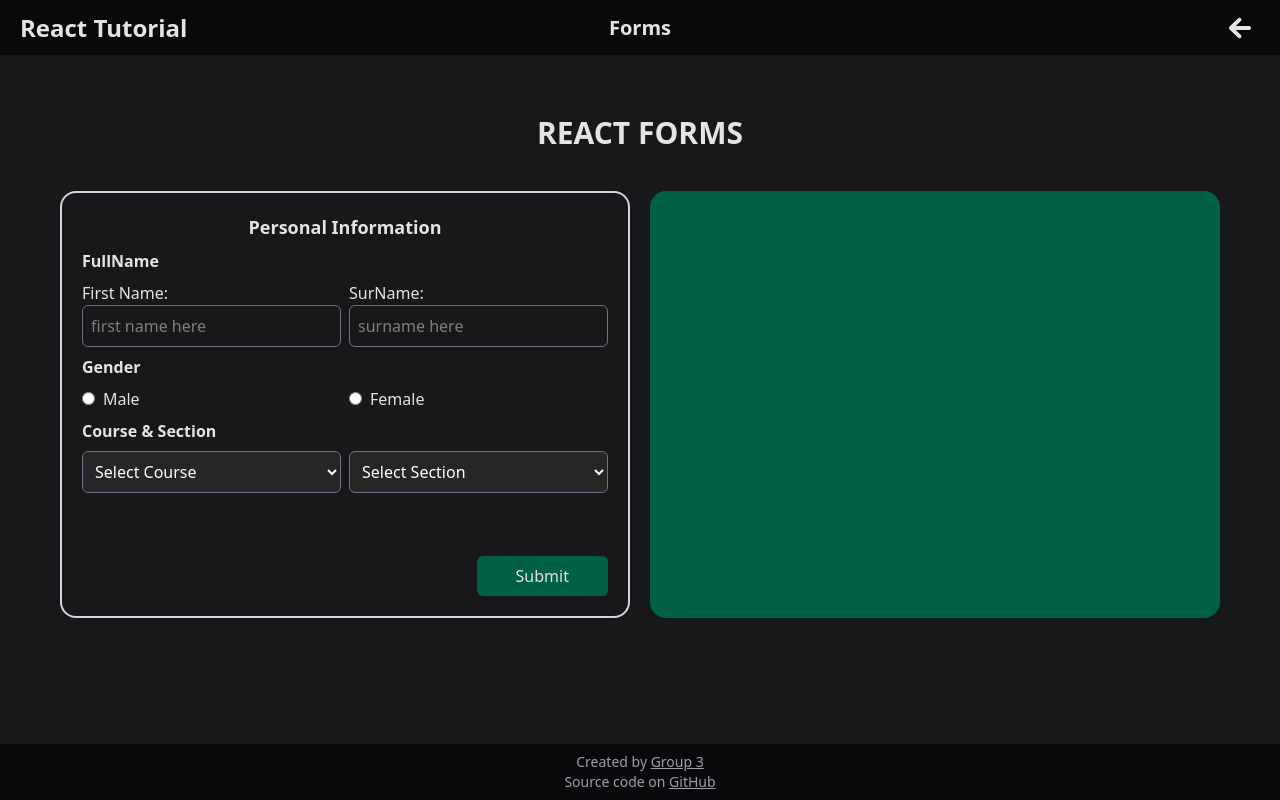
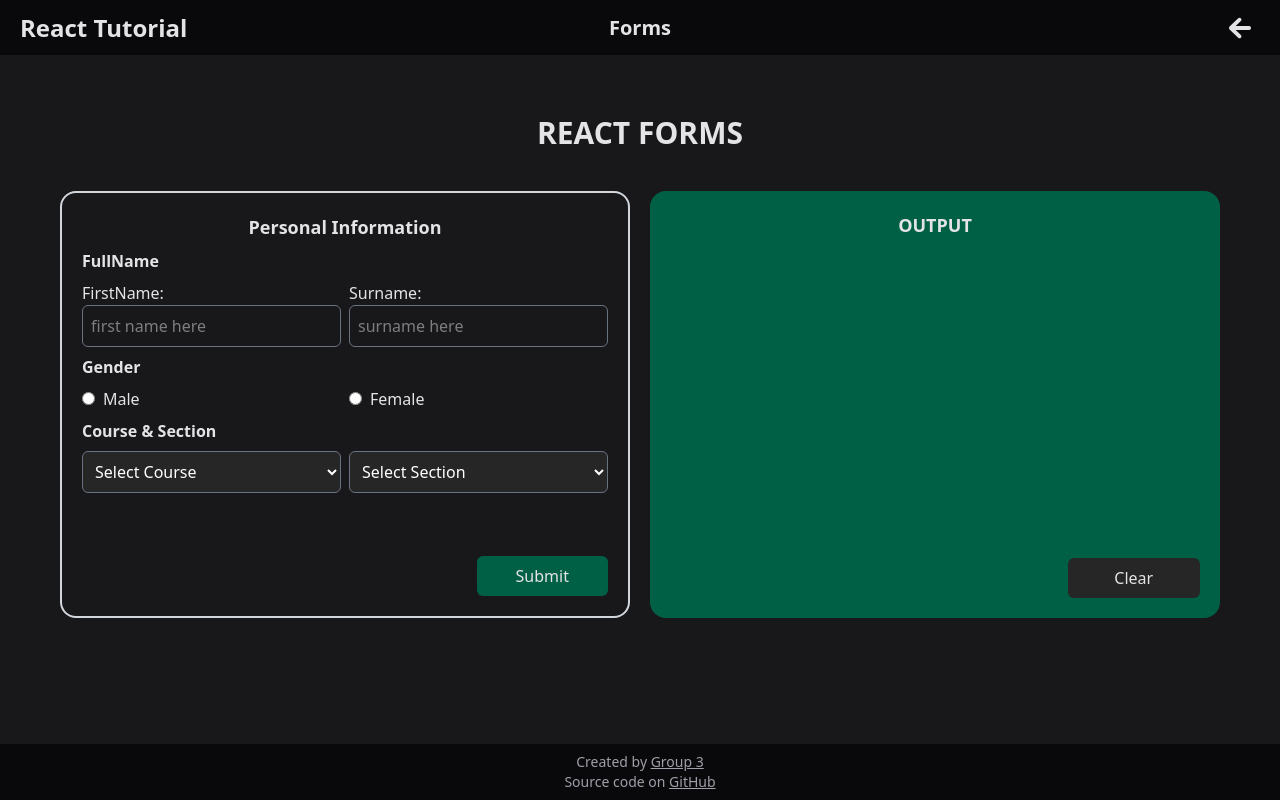
Before and after one commit to AetherKnowledge/React-Tutorial-3-State, a React (Vite) app: page /forms in a window 1280 px wide. Built offline with nearby package versions, Linux system fonts and the light colour scheme.

Commit message:
Enhance Forms component with output display and clear functionality

```diff
--- a/src/components/Forms/Forms.jsx
+++ b/src/components/Forms/Forms.jsx
@@ -6,6 +6,14 @@ export default function Forms() {
   const [gender, setGender] = useState("");
   const [course, setCourse] = useState("");
   const [section, setSection] = useState("");
+
+  const [fnShow, setFnShow] = useState("");
+  const [snShow, setSnShow] = useState("");
+  const [gShow, setGShow] = useState("");
+  const [cShow, setCShow] = useState("");
+  const [secShow, setSecShow] = useState("");
+
+  const [outputText, setOutputText] = useState("");
 
   return (
     <div className="flex flex-col w-full h-full items-center justify-top gap-10 p-15">
@@ -22,7 +30,7 @@ export default function Forms() {
           <div className="text-md font-semibold">FullName</div>
           <div className="flex flex-row gap-2 w-full h-fit">
             <label className="text-md w-1/2 ">
-              First Name:
+              FirstName:
               <input
                 type="text"
                 placeholder="first name here"
@@ -32,7 +40,7 @@ export default function Forms() {
               />
             </label>
             <label className="text-md w-1/2 ">
-              SurName:
+              Surname:
               <input
                 type="text"
                 placeholder="surname here"
@@ -103,6 +111,12 @@ export default function Forms() {
                 console.log(gender);
                 console.log(course);
                 console.log(section);
+                setFnShow(fName);
+                setSnShow(sName);
+                setGShow(gender);
+                setCShow(course);
+                setSecShow(section);
+                setOutputText(`Hello, ${fName} ${sName}. You are a ${gender} student of ${course} - ${section} section.`);
               }}
             >
               Submit
@@ -111,7 +125,36 @@ export default function Forms() {
         </div>
 
         {/*RESULT CARD*/}
-        <div className="w-1/2 h-full bg-emerald-800 rounded-2xl p-5"></div>
+        <div className="w-1/2 h-full bg-emerald-800 rounded-2xl p-5 flex flex-col justify-between items-center">
+          <div className="text-lg font-bold w-full flex justify-center">
+            OUTPUT
+          </div>
+
+          <div className="text-md font-semibold">{outputText}</div>
+
+          {/*Clear Button*/}
+          <div className="flex flex-row gap-2 w-full justify-end">
+            <button
+              className="flex btn p-2 rounded-md bg-neutral-800 hover:bg-neutral-700 w-1/4 h-10 justify-center"
+              onClick={() => {
+                setFnShow("");
+                setSnShow("");
+                setGShow("");
+                setCShow("");
+                setSecShow("");
+
+                setFName("");
+                setSName("");
+                setGender("");
+                setCourse("");
+                setSection("");
+                setOutputText("");
+              }}
+            >
+              Clear
+            </button>
+          </div>
+        </div>
       </div>
     </div>
   );
```
